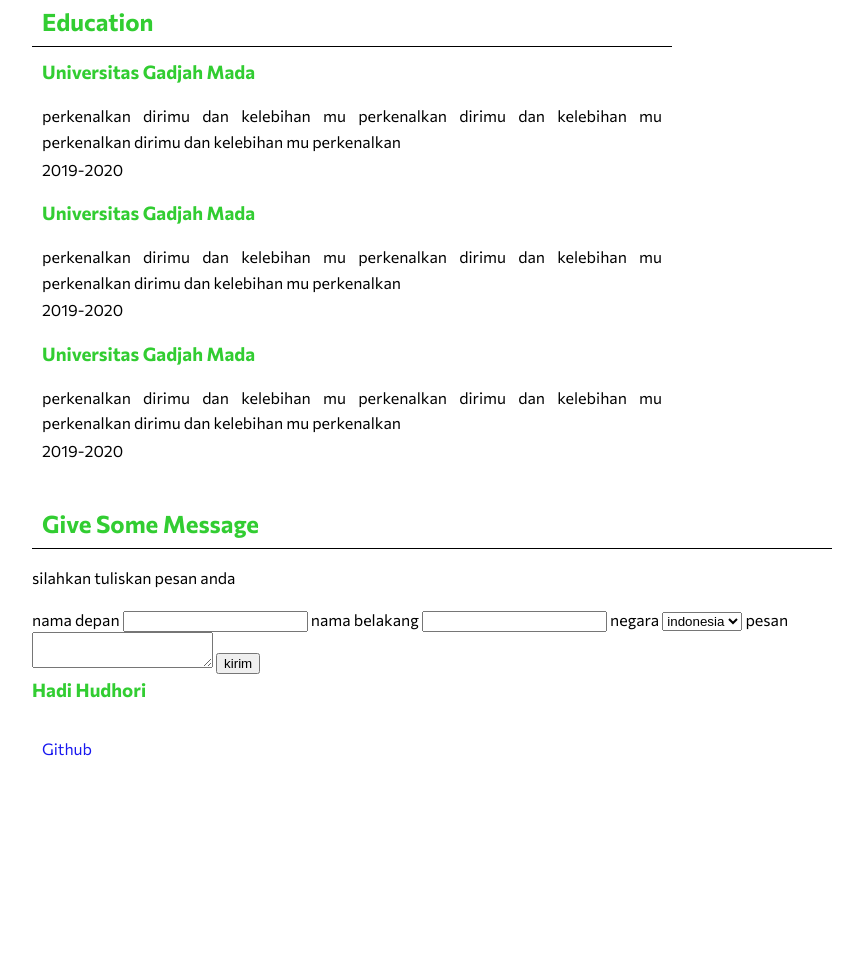
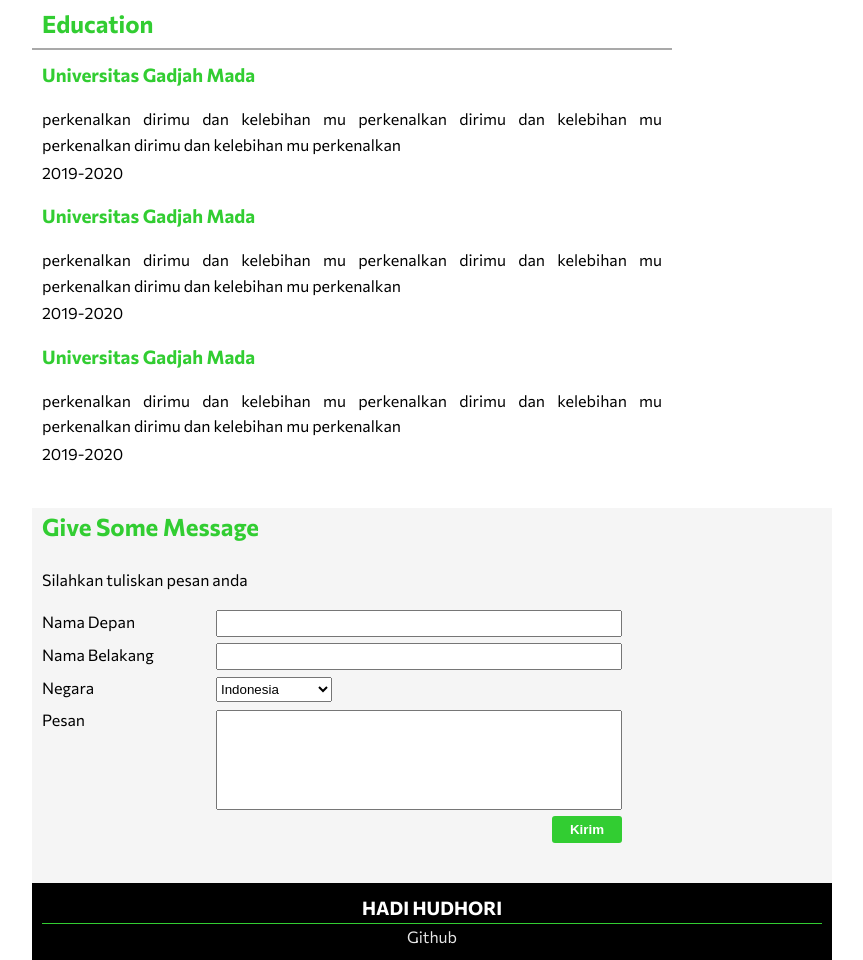
Before and after one commit to hadihudhoriDTSFE/latihan-membuat-template, a plain HTML site: page index.html in a window 1280 px wide. Shown: the part 1584-2544 px from the top of the page, without its empty margins (208-1071 px from the left). Before the commit the page ends 2376 px from the top, so only its background shows below. Drawn offline with Linux system fonts and the light colour scheme.

Commit message:
persiapan page gallery.html

```diff
--- a/asset/css/index.css
+++ b/asset/css/index.css
@@ -158,7 +158,10 @@ h2 {
   text-transform: capitalize;
   margin: 25px 0 10px 0;
   padding: 0 10px 5px 10px;
-  border-bottom: 1px solid black;
+}
+
+main h2 {
+  border-bottom: 2px solid darkgray;
 }
 
 .isi,
@@ -197,3 +200,84 @@ p {
 .subskills ul {
   padding-left: 10px;
 }
+
+.kotak-pesan {
+  background-color: whitesmoke;
+}
+.kotak-pesan form {
+  padding-bottom: 40px;
+}
+.kotak-pesan p,
+form {
+  padding: 0 10px 0px 10px;
+  text-align: justify;
+  max-width: 600px;
+}
+
+.kotak-pesan form input {
+  width: 70%;
+  display: inline-block;
+  margin-bottom: 5px;
+  line-height: 1.6;
+}
+
+.kotak-pesan form label {
+  width: 25%;
+  display: inline-block;
+  text-transform: capitalize;
+}
+
+.kotak-pesan form select {
+  display: inline-block;
+  width: 20%;
+  margin-right: 50%;
+  padding: 3px 0;
+  text-transform: capitalize;
+  margin-bottom: 5px;
+}
+
+.kotak-pesan form textarea {
+  display: inline-block;
+  width: 70%;
+  height: 100px;
+  resize: none;
+  margin-bottom: 5px;
+  vertical-align: text-top;
+}
+
+.kotak-pesan form button {
+  width: 70px;
+  margin-left: calc(100% - 70px);
+  display: inline-block;
+  text-align: center;
+  padding: 6px;
+  text-transform: capitalize;
+  font-weight: 700;
+  background-color: limegreen;
+  color: white;
+  border: none;
+  border-radius: 3px;
+  transition: 250ms transform ease-in-out;
+}
+.kotak-pesan form button:hover {
+  transform: scale(1.1);
+}
+
+footer h3, footer p, footer p a {
+  margin: 0;
+  padding: 0;
+  text-align: center;
+  color: white;
+}
+footer h3 {
+  text-transform: uppercase;
+  border-bottom: 1px solid limegreen;
+}
+footer a:hover {
+  transform: scale(1.1);
+}
+
+footer {
+  padding: 10px;
+  background-color: black;
+}
--- a/index.html
+++ b/index.html
@@ -14,15 +14,15 @@
   <div class="container">
     <nav>
       <ul class="navbar">
-        <li class="item"><a class="active" href="home">home</a></li>
-        <li class="item"><a href="about">about</a></li>
-        <li class="item"><a href="work experience">work experience</a></li>
-        <li class="item"><a href="education">education</a></li>
-        <li class="item"><a href="skills">skills</a></li>
-        <li class="item"><a href="gallery">gallery</a></li>
+        <li class="item"><a class="active" href="#home">home</a></li>
+        <li class="item"><a href="#about">about</a></li>
+        <li class="item"><a href="#work">work experience</a></li>
+        <li class="item"><a href="#edu">education</a></li>
+        <li class="item"><a href="#skills">skills</a></li>
+        <li class="item"><a href="./asset/page/gallery.html">gallery</a></li>
       </ul>
     </nav>
-    <header class="hero">
+    <header class="hero" id="home">
       <img src="./asset/img/closeup.jpg" alt="hadi hudhori" />
       <h1>hadi hudhori</h1>
       <h5 class="alamat">
@@ -44,7 +44,7 @@
     <main>
       <section class="deskripsi">
         <div class="subdeskripsi">
-          <h2>profesional info</h2>
+          <h2 id="about">profesional info</h2>
           <p class="isi">perkenalkan dirimu dan kelebihan mu perkenalkan dirimu dan kelebihan mu perkenalkan dirimu dan
             kelebihan
             mu
@@ -57,7 +57,7 @@
           </p>
         </div>
         <div class="subdeskripsi">
-          <h2>working experience</h2>
+          <h2 id="work">working experience</h2>
           <div class="job">
             <h3>job title</h3>
             <h4>tahun</h4>
@@ -81,7 +81,7 @@
           </div>
         </div>
         <div class="subdeskripsi">
-          <h2>education</h2>
+          <h2 id="edu">education</h2>
           <div class="univ">
             <h3>universitas gadjah mada</h3>
             <p>perkenalkan dirimu dan kelebihan mu perkenalkan dirimu dan kelebihan mu perkenalkan dirimu dan
@@ -108,7 +108,7 @@
           </div>
         </div>
       </section>
-      <section class="skills">
+      <section class="skills" id="skills">
         <div class="subskills">
           <h2>language</h2>
           <ul>
@@ -132,7 +132,7 @@
     <div class="kotak-pesan">
       <h2>give some message</h2>
       <p>
-        silahkan tuliskan pesan anda
+        Silahkan tuliskan pesan anda
       </p>
       <form id="message">
         <label for="nama-depan">nama depan</label>
```
Also changed, not shown: asset/page/gallery.html (added).
